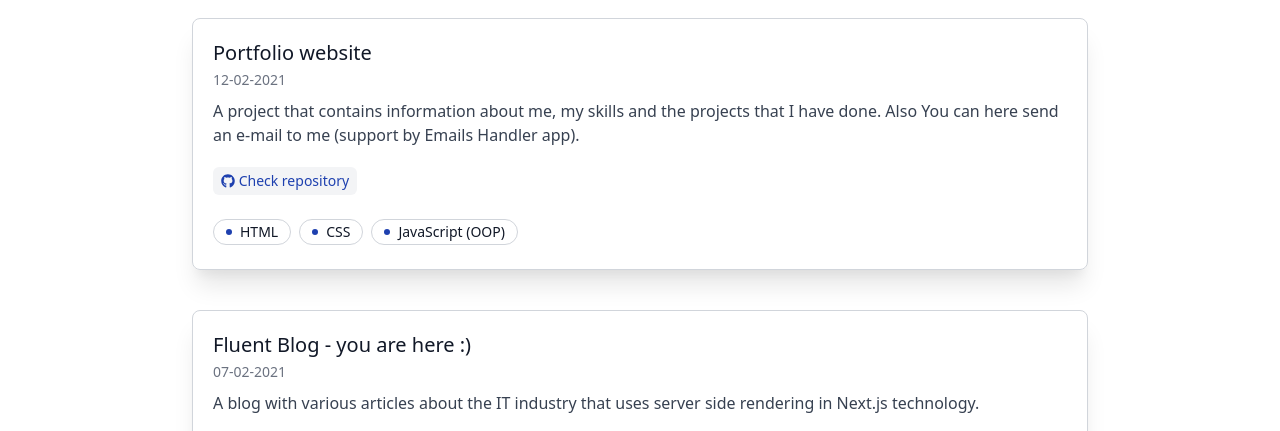
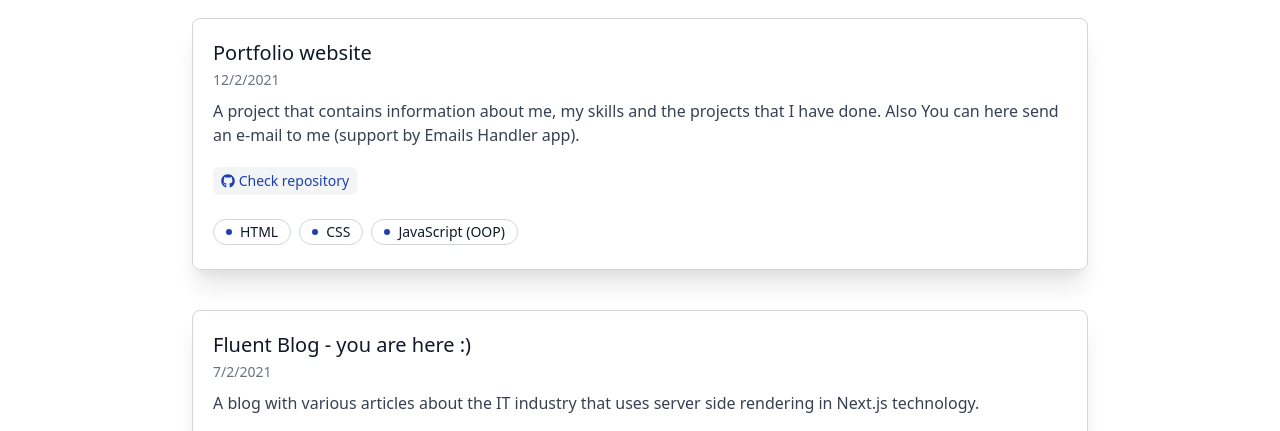
Before and after one commit to damian-lis/fluent-blog, a Next.js app: page /projects in a window 1280 px wide. Shown: the part 162-593 px from the top of the page. Built offline with nearby package versions, Linux system fonts and the light colour scheme.

Commit message:
Changed date display in components/ProjectCard.js file

```diff
--- a/components/ProjectCard.js
+++ b/components/ProjectCard.js
@@ -1,4 +1,10 @@
 export default ({ project, TagComponent }) => {
+  let localDate = new Date(project.createdAt).toLocaleDateString();
+
+  if (localDate.substr(0, 2).includes('.')) {
+    localDate = '0' + localDate;
+  }
+
   return (
     <li
       className="relative flex flex-col min-w-0 break-words max-w-4xl m-auto mb-6 shadow-xl rounded-lg mt-10 p-5 border  border-gray-300"
@@ -10,7 +16,7 @@ export default ({ project, TagComponent }) => {
               <div>
                 <h2 className="text-xl font-medium text-gray-900 mr-2 ">{project.title}</h2>
               </div>
-              <span className="whitespace-nowrap text-sm">{project.date}</span>
+              <span className="whitespace-nowrap text-sm">{localDate}</span>
             </div>
             <div className="mt-2 text-gray-700">
               <p>{project.description}</p>
```
